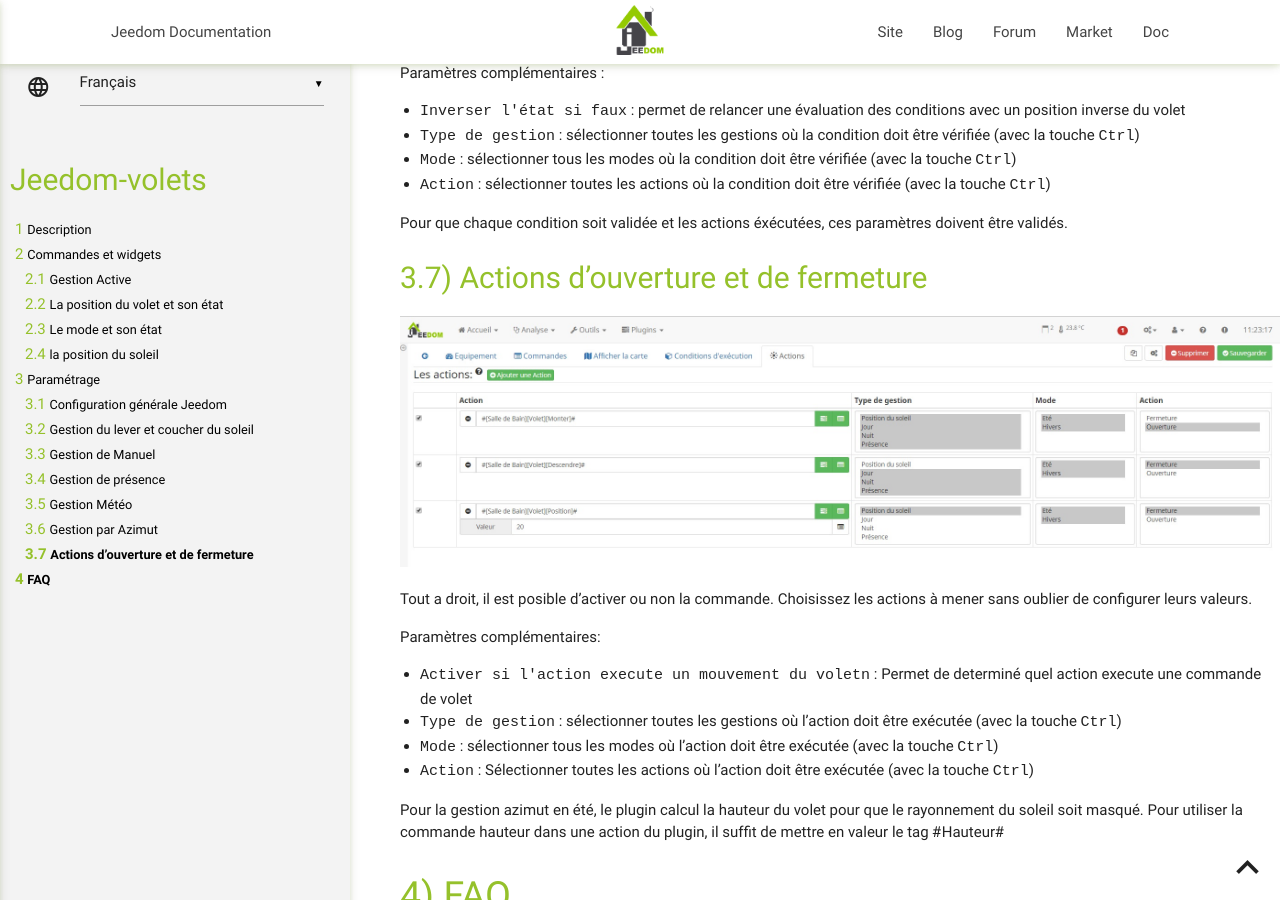
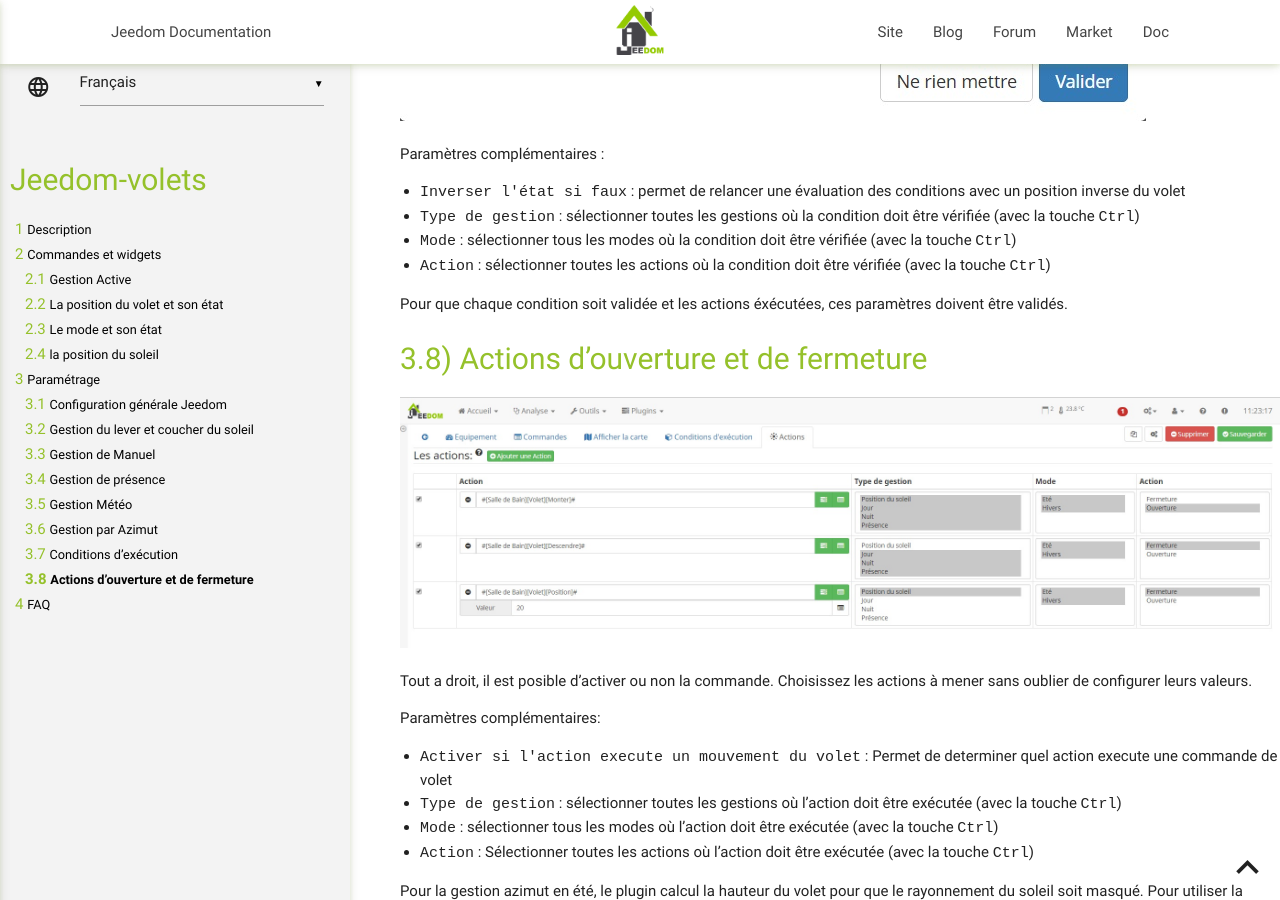
Before and after one commit to ndy913/Jeedom-Volets, a Jekyll site: the page built from docs/fr_FR/index.md, in a window 1280 px wide and 900 px high, scrolled down 7893 px. Built offline with Jekyll 4.4.1, drawn with Linux system fonts in a browser that asks for light colours; our own code applies the rules of GitHub Pages for plain Markdown files; some of the changed text lies outside the part shown.

Commit message:
Update index.md

```diff
--- a/docs/fr_FR/index.md
+++ b/docs/fr_FR/index.md
@@ -181,8 +181,10 @@ Par exemple, je veux que les volets ne se ferment que si j'ai une température a
 J'ajouterai donc une condition de ce type.
 
 ![introduction01](../images/ConditionTemps.jpg)
+
 Conditions d'exécution
 ---
+
 Afin d'affiner tous les cas d'utilisation de gestion de nos volets, nous pouvons ajouter des conditions.
 
 ![introduction01](../images/Volets_screenshot_ConfigurationCondition.jpg)
@@ -214,7 +216,7 @@ Choisissez les actions à mener sans oublier de configurer leurs valeurs.
 
 Paramètres complémentaires:
 
-* `Activer si l'action execute un mouvement du voletn` : Permet de determiné quel action execute une commande de volet
+* `Activer si l'action execute un mouvement du volet` : Permet de determiner quel action execute une commande de volet
 * `Type de gestion` : sélectionner toutes les gestions où l'action doit être exécutée (avec la touche `Ctrl`)
 * `Mode` : sélectionner tous les modes où l'action doit être exécutée (avec la touche `Ctrl`)
 * `Action` : Sélectionner toutes les actions où l'action doit être exécutée (avec la touche `Ctrl`)
```
